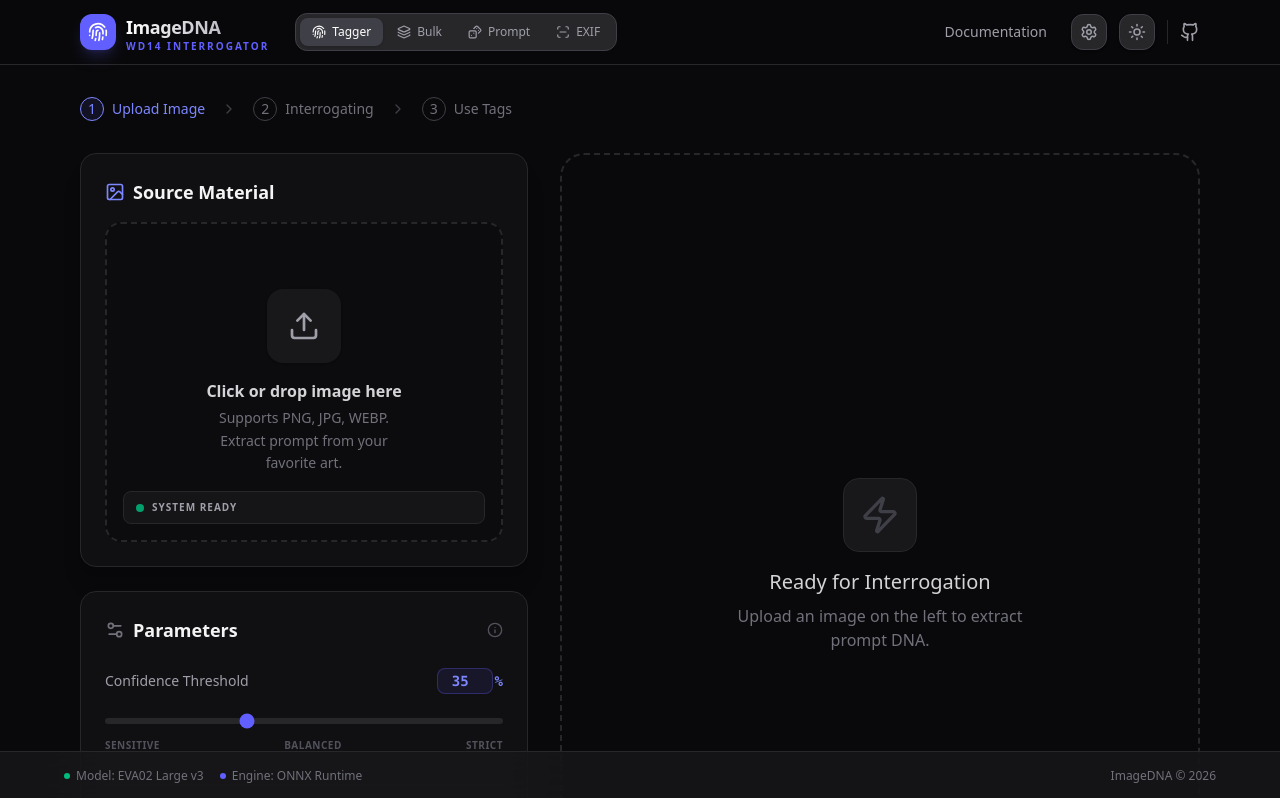
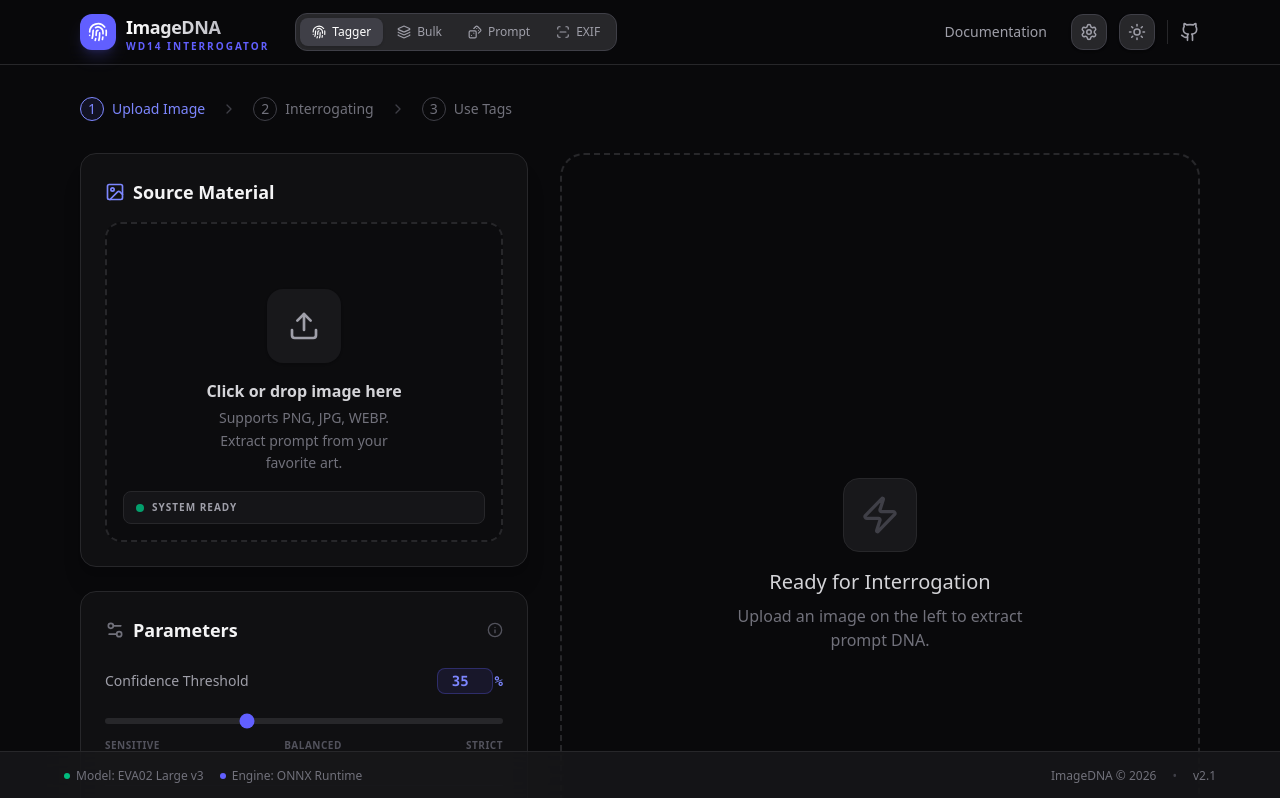
Before and after one commit to nuclear314/ImageDNA, a React (Vite) app: page / in a window 1280 px wide. Shown: the top 798 px of the page. Built offline with nearby package versions, Linux system fonts and the light colour scheme.

Commit message:
Add version note

```diff
--- a/App.tsx
+++ b/App.tsx
@@ -27,6 +27,7 @@ import CaptionPanel from './components/CaptionPanel';
 
 const DEFAULT_MASTERPIECE_TAGS = 'masterpiece, best quality, highres, ultra-detailed';
 const BREAST_SIZES = ['flat', 'small', 'medium', 'large', 'huge', 'gigantic'];
+const APP_VERSION = 'v2.1';
 
 const TAGGER_MODELS = [
   { id: 'SmilingWolf/wd-eva02-large-tagger-v3', name: 'EVA02 Large v3', description: 'Best accuracy (default)' },
@@ -415,6 +416,8 @@ const App: React.FC = () => {
           </div>
           <div className="flex items-center gap-4">
             <span>ImageDNA © 2026</span>
+            <span className="text-zinc-300 dark:text-zinc-700">•</span>
+            <span>{APP_VERSION}</span>
           </div>
         </div>
       </footer>
```
